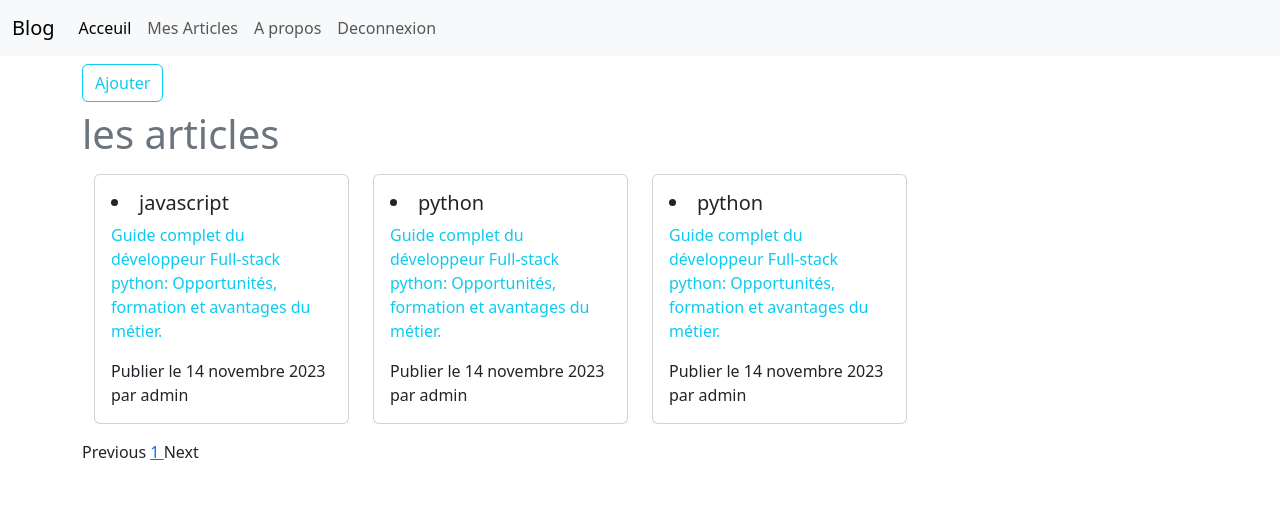
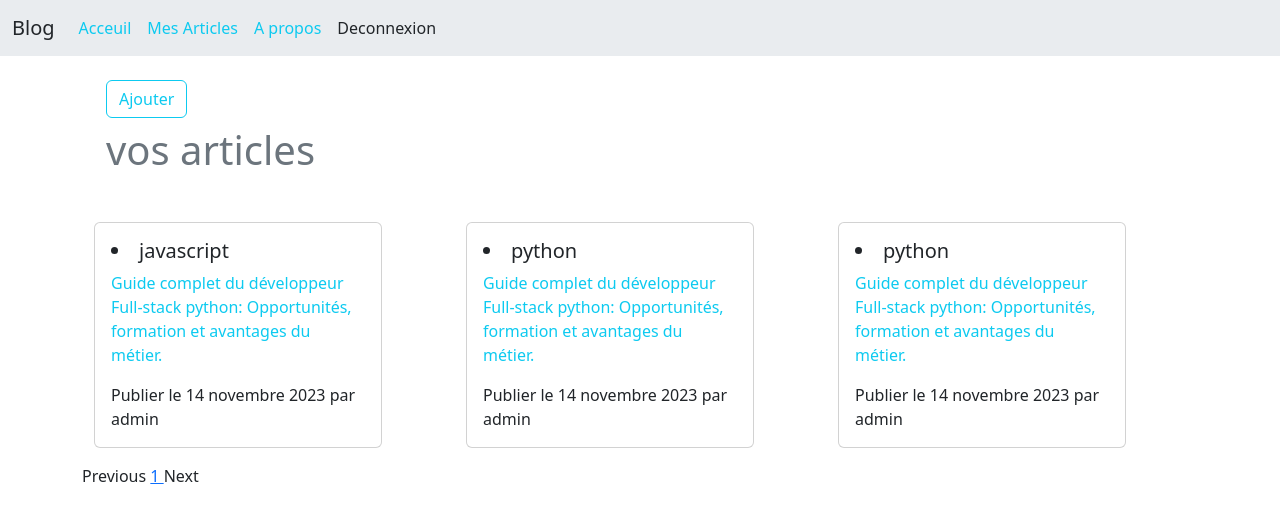
Before and after one commit to seyemaguette/projet3_blog_django, a Django app: page /articles/list/ in a window 1280 px wide. Shown: the top 523 px of the page. Run offline with Django 4.2, Linux system fonts and the light colour scheme; a user stored in the database is signed in; data comes from the database, SQL or seed files in the repository; both versions use the stored data as it was after the commit; some libraries are stand-ins or nearby versions.

Commit message:
style le style

```diff
--- a/articles/views.py
+++ b/articles/views.py
@@ -7,7 +7,7 @@ from .models import Article
 # Article=''
 def home(request):
     # articles = Article.objects.all()
-    object_list = Article.objects.order_by('-last_update')
+    object_list = Article.objects.filter(archive=False).order_by('-last_update')
     page_num = request.GET.get('page', 1)
 
     paginator = Paginator(object_list, 10) # 6 employees per page
--- a/templates/articles/list_articles.html
+++ b/templates/articles/list_articles.html
@@ -5,18 +5,18 @@
 {% block contenu %}
 <div class="row  ">
 
-    <div class="col mt-2">
+    <div class="col m-4">
 
             <a href="{% url 'new_articles'%}" class="btn btn-outline-info mb-2">Ajouter</a>
-            <h1 class="h1 text-secondary"> les articles </h1>
+            <h1 class="h1 text-secondary"> vos articles </h1>
     </div>
   {% if page_obj  %}
   <div class="row m-auto my-2">
   {% for  article in page_obj %}
 
-            <div class="col col-lg-3 mb-2">
+            <div class="col col-lg-4 col-md-6  my-2">
                 <a href="{% url 'details_articles' article.id %}" style="text-decoration:none ;" >
-                    <div class="card " >
+                    <div class="card " style="width: 18rem;">
                         <div class="card-body">
                             <li class=" h5 card-title">{{article.title}}</li>
                             <p class="card-text text-info">{{article.summary}}</p>
--- a/templates/partials/header.html
+++ b/templates/partials/header.html
@@ -1,6 +1,6 @@
-<nav class="navbar navbar-expand-lg bg-body-tertiary ">
+<nav class="navbar navbar-expand-lg bg-body-secondary">
     <div class="container-fluid ">
-      <a class="navbar-brand " href="{% url 'index'%}">Blog</a>
+      <a class="navbar-brand   text-dark" href="{% url 'index'%}">Blog</a>
       <button class="navbar-toggler"
         type="button" data-bs-toggle="collapse"
         data-bs-target="#navbarSupportedContent"
@@ -12,20 +12,20 @@
       <div class="collapse navbar-collapse" id="navbarSupportedContent">
         <ul class="navbar-nav ml-auto">
           <li class="nav-item">
-            <a class="nav-link active" aria-current="page" href="{% url 'index'%}">Acceuil</a>
+            <a class="nav-link active  text-info" aria-current="page" href="{% url 'index'%}">Acceuil</a>
           </li>
            <li class="nav-item">
-          <a class="nav-link" href="{% url 'list_articles'%}">Mes Articles</a>
+          <a class="nav-link  text-info" href="{% url 'list_articles'%}">Mes Articles</a>
           </li>
           <li class="nav-item">
-          <a class="nav-link" href="{% url 'about'%}">A propos</a>
+          <a class="nav-link  text-info" href="{% url 'about'%}">A propos</a>
           </li>
           {% if request.user.is_authenticated %}
-          <li class="nav-item">
-            <a class="nav-link" href="{% url 'logout'%}">Deconnexion</a>
+          <li class="nav-item ">
+            <a class="nav-link text-dark" href="{% url 'logout'%}">Deconnexion</a>
           </li>
           {% else %}
-          <li class="nav-item">
+          <li class="nav-item ">
             <a class="nav-link" href="{% url 'login'%}">Connexion</a>
           </li>
 
--- a/templates/users/login.html
+++ b/templates/users/login.html
@@ -13,6 +13,7 @@ S'inscrire
             {% csrf_token %}
             {{form.as_p}}
             <button class="btn btn-primary" type="submit" > Se connecter</button>
+            <p class=" alert alert-secondary mt-5"> <a class="" href="{% url 'register'%}">S'inscrire</a> si vous etes nouveau ✍</p>
         </form>
     </div>
 </div>
--- a/templates/users/register.html
+++ b/templates/users/register.html
@@ -13,6 +13,8 @@ S'inscrire
             {% csrf_token %}
             {{form.as_p}}
             <button class="btn btn-primary" type="submit" > S'inscrire</button>
+            <p class=" alert alert-secondary mt-5"> <a class="" href="{% url 'login'%}">Se connecter</a> si vous avez compte ✔</p>
+
         </form>
     </div>
 </div>
```
Also changed, not shown: templates/pages/index.html (+10 -8 lines), db.sqlite3.
